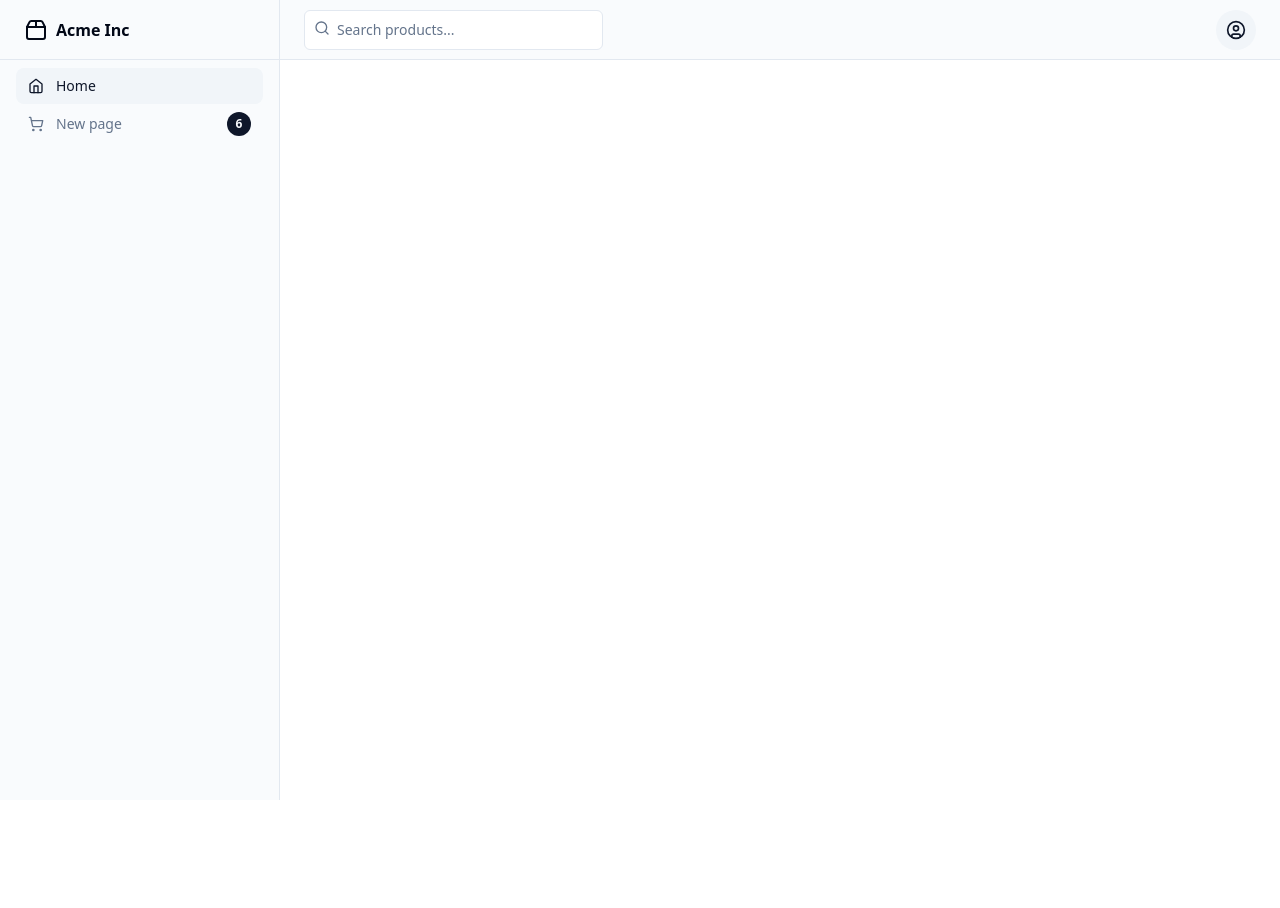
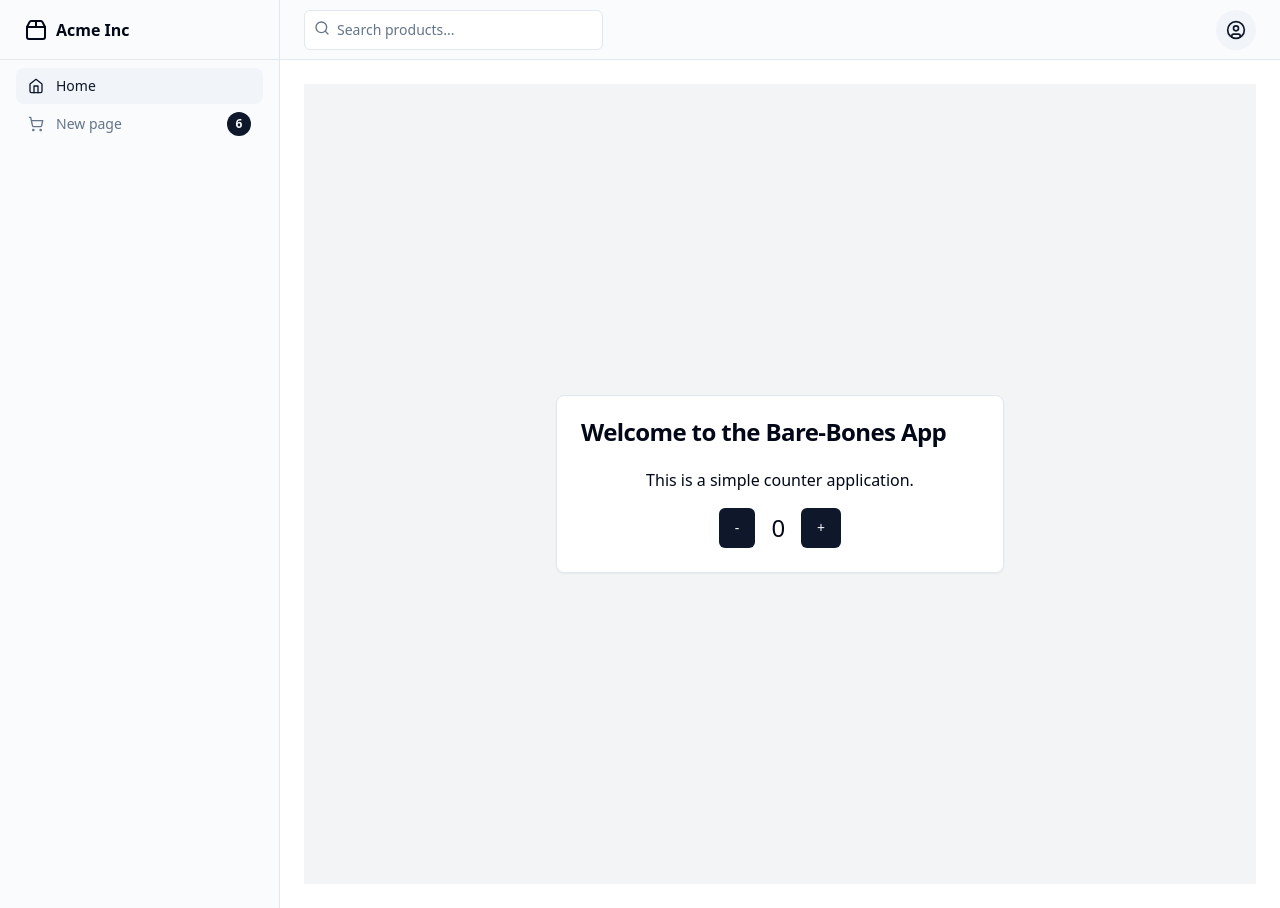
Before and after one commit to GPT-Engineer-App/customizable-base-project, a React (Vite) app: page / in a window 1280 px wide. Before the commit the page ends 800 px from the top, so only its background shows below. Built offline with nearby package versions, Linux system fonts and the light colour scheme.

Commit message:
Create a bare-bones web application with a simple counter feature.

```diff
--- a/src/pages/Index.jsx
+++ b/src/pages/Index.jsx
@@ -1,9 +1,26 @@
+import { Button } from "@/components/ui/button";
+import { Card, CardContent, CardHeader, CardTitle } from "@/components/ui/card";
+import { useState } from "react";
+
 function Index() {
-  console.log("I am here!")
+  const [count, setCount] = useState(0);
+
   return (
-    <>
-      {/* ADD YOUR CODE HERE! */}
-    </>
+    <div className="flex flex-col items-center justify-center min-h-screen bg-gray-100">
+      <Card className="w-full max-w-md">
+        <CardHeader>
+          <CardTitle>Welcome to the Bare-Bones App</CardTitle>
+        </CardHeader>
+        <CardContent>
+          <p className="text-center mb-4">This is a simple counter application.</p>
+          <div className="flex justify-center items-center space-x-4">
+            <Button onClick={() => setCount(count - 1)}>-</Button>
+            <span className="text-2xl">{count}</span>
+            <Button onClick={() => setCount(count + 1)}>+</Button>
+          </div>
+        </CardContent>
+      </Card>
+    </div>
   );
 }
 
```
